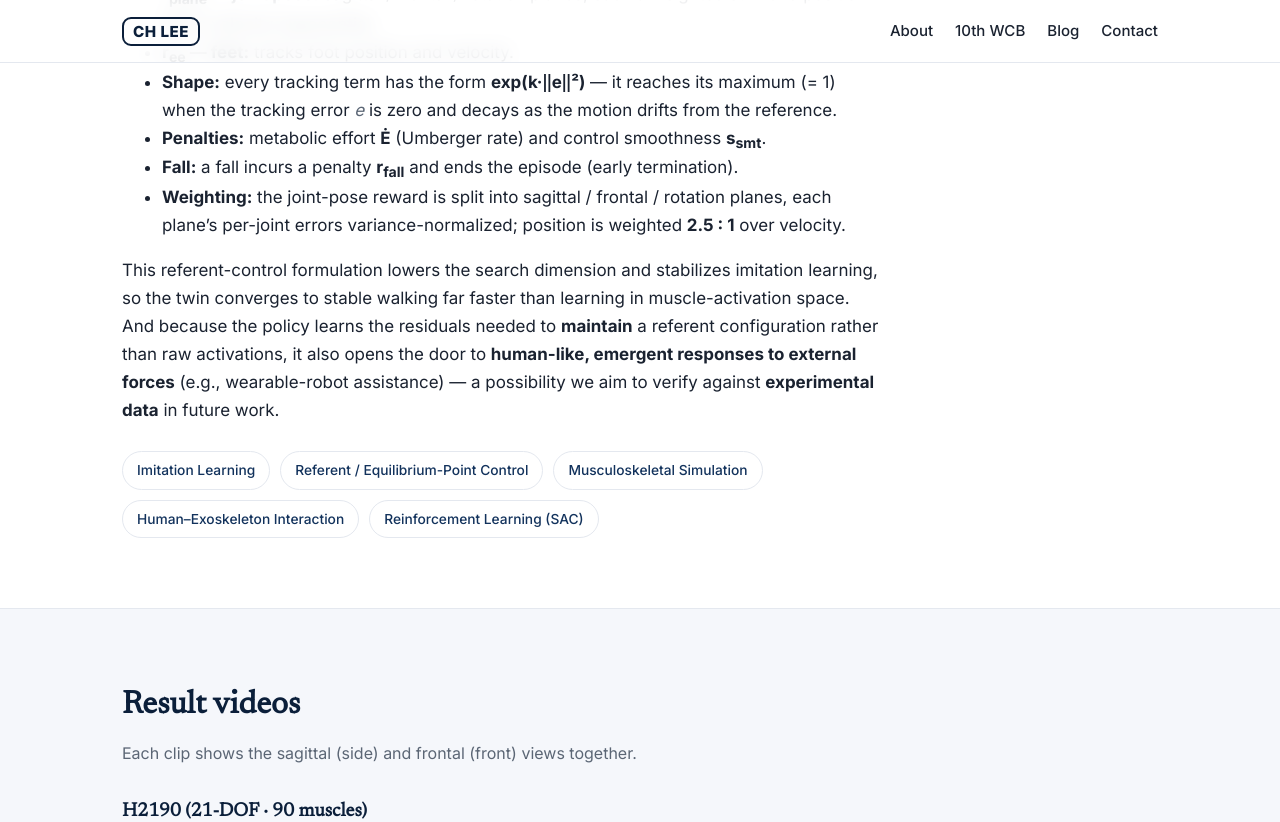
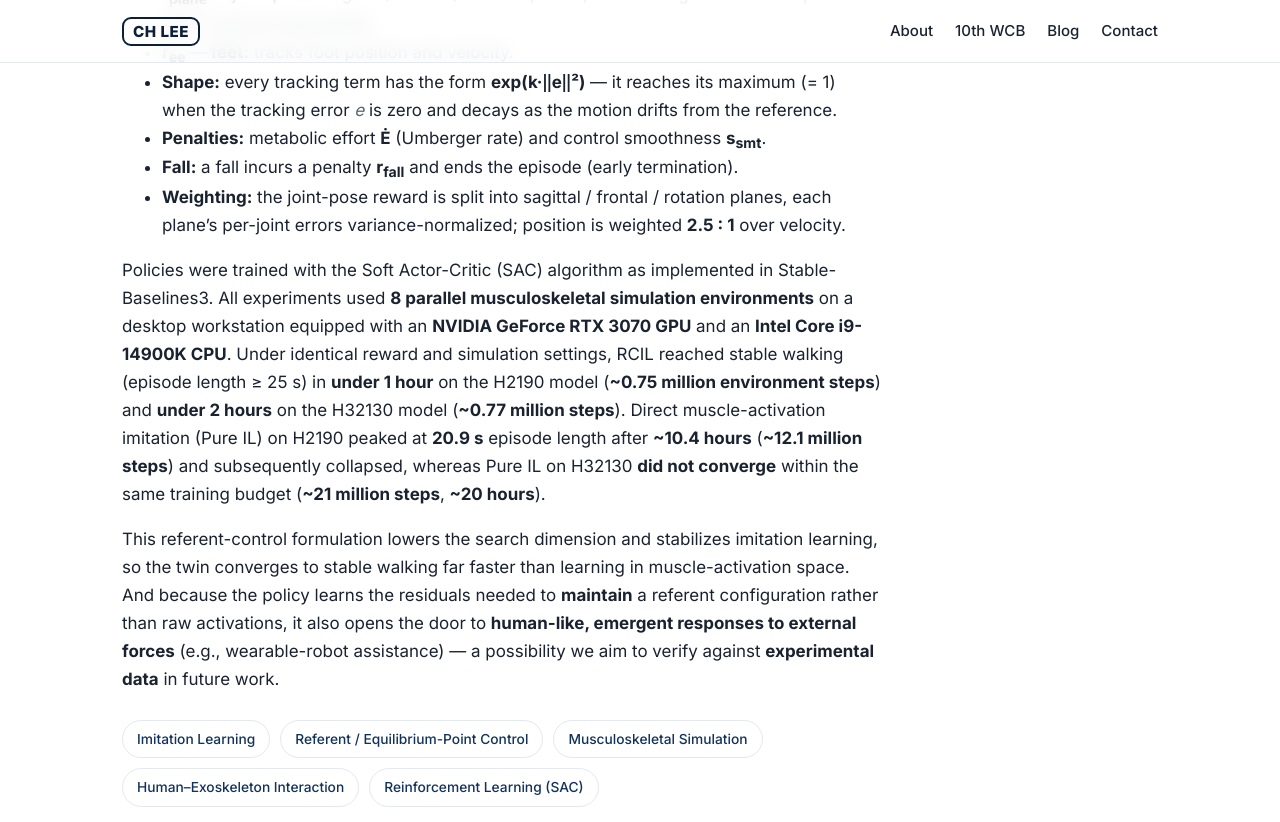
Before and after one commit to 27bro/27bro.github.io, a Jekyll site: the page built from _posts/2026-07-03-rcil-10th-wcb.md, in a window 1280 px wide and 900 px high, scrolled down 1796 px, cut to the strip 0-822 px from the top of the window. Built offline with Jekyll 4.4.1, drawn with Linux system fonts in a browser that asks for light colours.

Commit message:
Add training compute details to WCB post and refresh poster assets.
Document SAC hardware, parallel envs, and wall-clock/sample-efficiency comparison; re-export WCB and job-market posters from updated PPTX.

Co-authored-by: Cursor <cursoragent@cursor.com>

```diff
--- a/_posts/2026-07-03-rcil-10th-wcb.md
+++ b/_posts/2026-07-03-rcil-10th-wcb.md
@@ -83,6 +83,8 @@ where each term means:
 - **Fall:** a fall incurs a penalty **r<sub>fall</sub>** and ends the episode (early termination).
 - **Weighting:** the joint-pose reward is split into sagittal / frontal / rotation planes, each plane's per-joint errors variance-normalized; position is weighted **2.5 : 1** over velocity.
 
+Policies were trained with the Soft Actor-Critic (SAC) algorithm as implemented in Stable-Baselines3. All experiments used **8 parallel musculoskeletal simulation environments** on a desktop workstation equipped with an **NVIDIA GeForce RTX 3070 GPU** and an **Intel Core i9-14900K CPU**. Under identical reward and simulation settings, RCIL reached stable walking (episode length ≥ 25 s) in **under 1 hour** on the H2190 model (**~0.75 million environment steps**) and **under 2 hours** on the H32130 model (**~0.77 million steps**). Direct muscle-activation imitation (Pure IL) on H2190 peaked at **20.9 s** episode length after **~10.4 hours** (**~12.1 million steps**) and subsequently collapsed, whereas Pure IL on H32130 **did not converge** within the same training budget (**~21 million steps**, **~20 hours**).
+
 This referent-control formulation lowers the search dimension and stabilizes
 imitation learning, so the twin converges to stable walking far faster than
 learning in muscle-activation space. And because the policy learns the residuals
```
Also changed, not shown: assets/img/job_poster.png, 3 other files.
